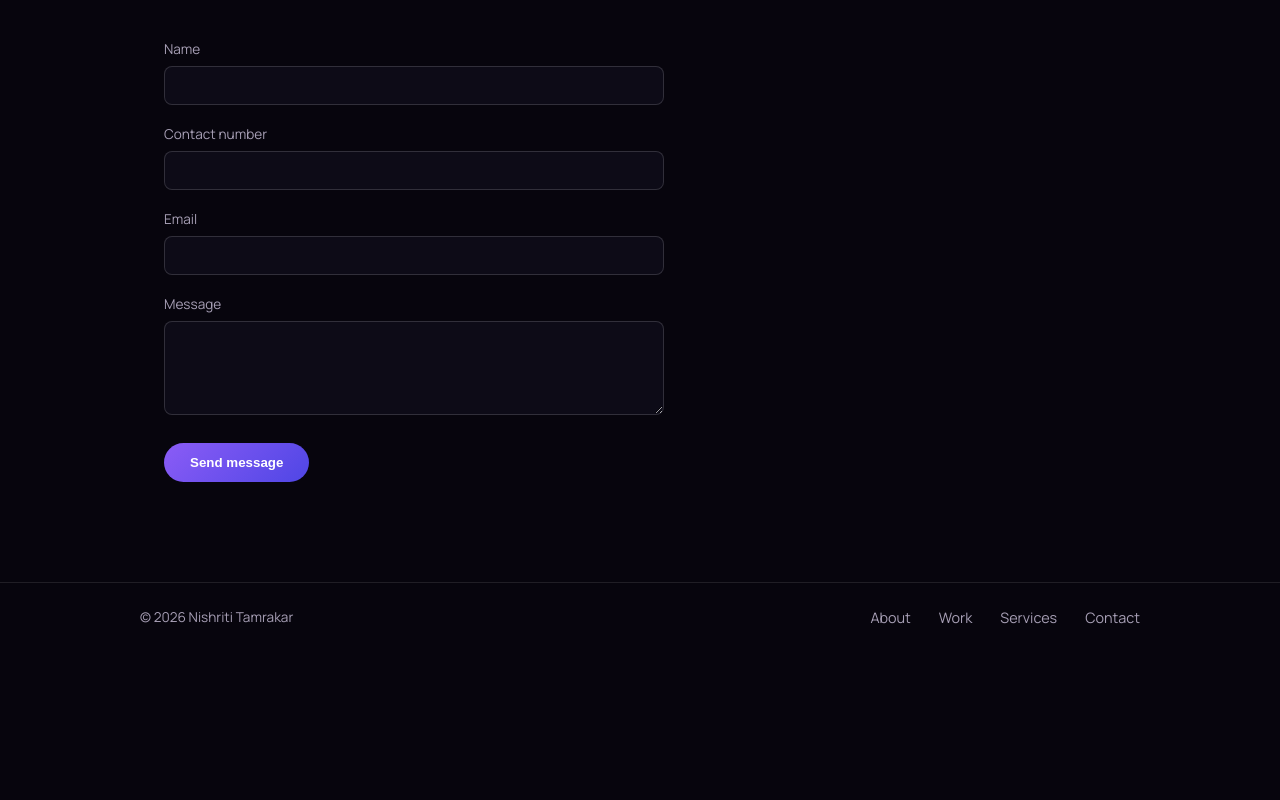
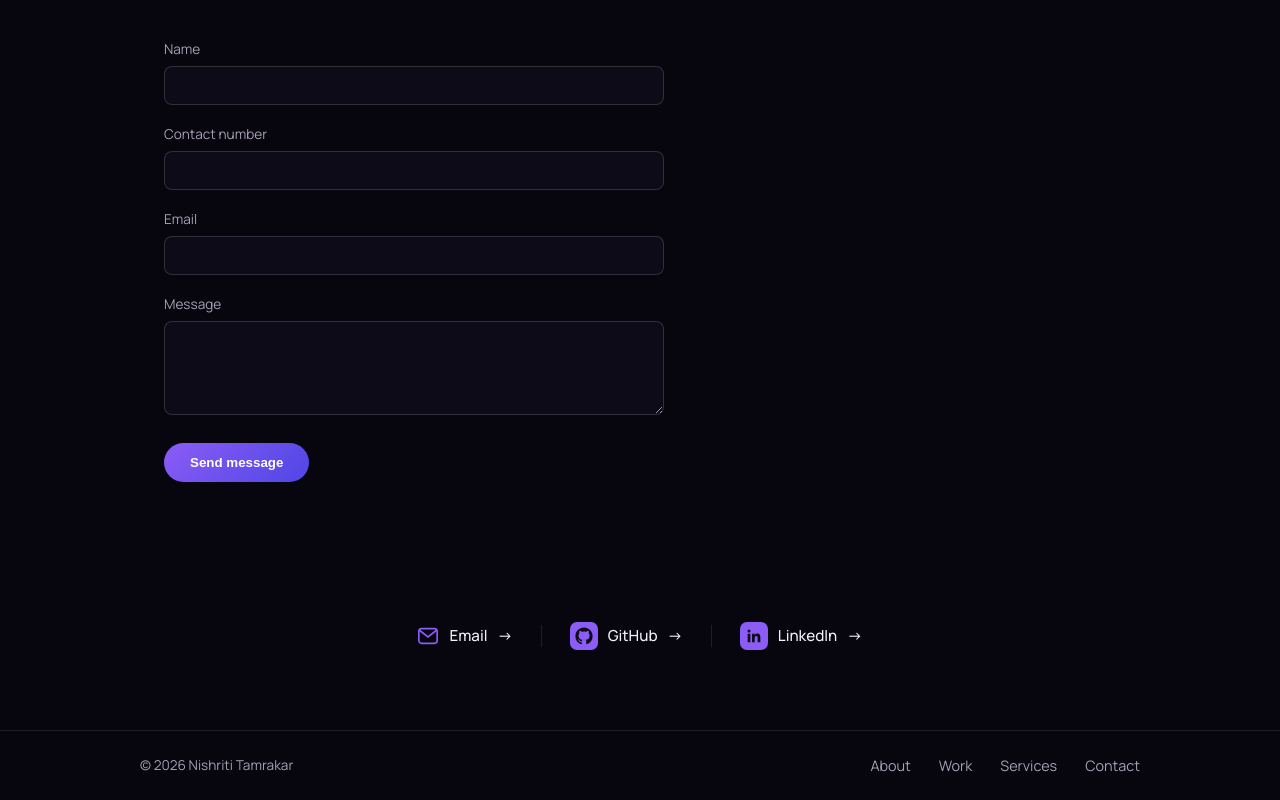
Before and after one commit to Nishriti/portfolio, a React (Vite) app in the folder frontend/: page / in a window 1280 px wide. Shown: the part 2643-3443 px from the top of the page. Before the commit the page ends 3295 px from the top, so only its background shows below. Built offline with nearby package versions, Linux system fonts and the light colour scheme.

Commit message:
added social links

```diff
--- /dev/null
+++ b/frontend/src/components/SocialLinks.jsx
@@ -0,0 +1,52 @@
+function Icon({ name }) {
+  if (name === "Email") {
+    return (
+      <svg viewBox="0 0 24 24" fill="none" stroke="currentColor" strokeWidth="1.8">
+        <rect x="2" y="4" width="20" height="16" rx="3" />
+        <path d="m3 6 9 7 9-7" />
+      </svg>
+    );
+  }
+  if (name === "GitHub") {
+    return (
+      <svg viewBox="0 0 24 24" fill="currentColor">
+        <path d="M12 .5C5.73.5.5 5.73.5 12a11.5 11.5 0 0 0 7.86 10.93c.58.1.79-.25.79-.56v-2.16c-3.2.7-3.88-1.4-3.88-1.4-.53-1.34-1.29-1.7-1.29-1.7-1.06-.72.08-.71.08-.71 1.17.08 1.78 1.2 1.78 1.2 1.04 1.78 2.72 1.27 3.38.97.1-.75.4-1.27.73-1.56-2.55-.29-5.24-1.28-5.24-5.68 0-1.26.45-2.28 1.19-3.08-.12-.3-.52-1.5.11-3.12 0 0 .97-.31 3.18 1.18a11 11 0 0 1 5.8 0c2.2-1.5 3.17-1.18 3.17-1.18.63 1.62.24 2.82.12 3.12.74.8 1.18 1.82 1.18 3.08 0 4.41-2.69 5.38-5.25 5.67.41.36.78 1.06.78 2.14v3.17c0 .31.21.67.8.56A11.5 11.5 0 0 0 23.5 12C23.5 5.73 18.27.5 12 .5Z" />
+      </svg>
+    );
+  }
+  return (
+    <svg viewBox="0 0 24 24" fill="currentColor">
+      <path d="M20.45 20.45h-3.55v-5.57c0-1.33-.02-3.03-1.85-3.03-1.85 0-2.14 1.45-2.14 2.94v5.66H9.36V9h3.41v1.56h.05c.47-.9 1.63-1.85 3.36-1.85 3.6 0 4.27 2.37 4.27 5.45v6.29ZM5.34 7.43a2.06 2.06 0 1 1 0-4.12 2.06 2.06 0 0 1 0 4.12ZM7.12 20.45H3.56V9h3.56v11.45Z" />
+    </svg>
+  );
+}
+
+const LINKS = [
+  { label: "Email", href: "mailto:nishrititamrakar1028@gmail.com" },
+  { label: "GitHub", href: "https://github.com/Nishriti" },
+  { label: "LinkedIn", href: "https://linkedin.com/in/nishriti-tamrakar" },
+];
+
+export default function SocialLinks() {
+  return (
+    <section className="social-links">
+      <div className="social-links-inner">
+        {LINKS.map(function (link, i) {
+          const isLast = i === LINKS.length - 1;
+          return (
+            <div className="social-link-item" key={link.label}>
+              <a href={link.href} target="_blank" rel="noreferrer">
+                <span className={"social-icon social-icon--" + link.label.toLowerCase()}>
+                  <Icon name={link.label} />
+                </span>
+                <span className="social-label">{link.label}</span>
+                <span className="social-arrow">-&gt;</span>
+              </a>
+              {!isLast && <span className="social-divider" />}
+            </div>
+          );
+        })}
+      </div>
+    </section>
+  );
+}
--- a/frontend/src/pages/Home.jsx
+++ b/frontend/src/pages/Home.jsx
@@ -5,6 +5,7 @@ import SelectedWork from "../components/SelectedWork.jsx";
 import Services from "../components/Services.jsx";
 import Contact from "../components/Contact.jsx";
 import Footer from "../components/Footer.jsx";
+import SocialLinks from "../components/SocialLinks.jsx";   // add this import
 
 export default function Home() {
   return (
@@ -19,6 +20,7 @@ export default function Home() {
         <SelectedWork />
         <Services />
         <Contact />
+        <SocialLinks />   {/* add this line */}
       </main>
       <Footer />
     </>
--- a/frontend/src/styles/index.css
+++ b/frontend/src/styles/index.css
@@ -548,3 +548,95 @@ section {
 .footer-links a:hover {
   color: var(--text);
 }
+
+/* -------------------------------------------------- */
+/* Social links (Email / GitHub / LinkedIn)            */
+/* -------------------------------------------------- */
+.social-links {
+  padding: 40px 24px 80px;
+}
+
+.social-links-inner {
+  display: flex;
+  align-items: center;
+  justify-content: center;
+  flex-wrap: wrap;
+  gap: 28px;
+}
+
+.social-link-item {
+  display: flex;
+  align-items: center;
+  gap: 28px;
+}
+
+.social-link-item a {
+  display: inline-flex;
+  align-items: center;
+  gap: 10px;
+  color: var(--text);
+  font-weight: 500;
+  transition: color 0.2s ease, gap 0.2s ease;
+}
+
+.social-link-item a:hover {
+  color: var(--violet);
+  gap: 14px;
+}
+
+.social-icon {
+  display: inline-flex;
+  align-items: center;
+  justify-content: center;
+  width: 22px;
+  height: 22px;
+  color: var(--violet);
+}
+
+.social-icon svg {
+  width: 100%;
+  height: 100%;
+}
+
+/* GitHub / LinkedIn get filled rounded badges like the reference image */
+.social-icon--github,
+.social-icon--linkedin {
+  width: 28px;
+  height: 28px;
+  border-radius: 7px;
+  background-color: var(--violet);
+  color: #0d0b17;
+  padding: 5px;
+}
+
+.social-label {
+  font-size: 0.95rem;
+}
+
+.social-arrow {
+  font-size: 0.95rem;
+  transition: transform 0.2s ease;
+}
+
+.social-link-item a:hover .social-arrow {
+  transform: translateX(3px);
+}
+
+.social-divider {
+  width: 1px;
+  height: 22px;
+  background-color: var(--border);
+}
+
+@media (max-width: 560px) {
+  .social-links-inner {
+    flex-direction: column;
+    gap: 20px;
+  }
+  .social-link-item {
+    gap: 0;
+  }
+  .social-divider {
+    display: none;
+  }
+}
```
